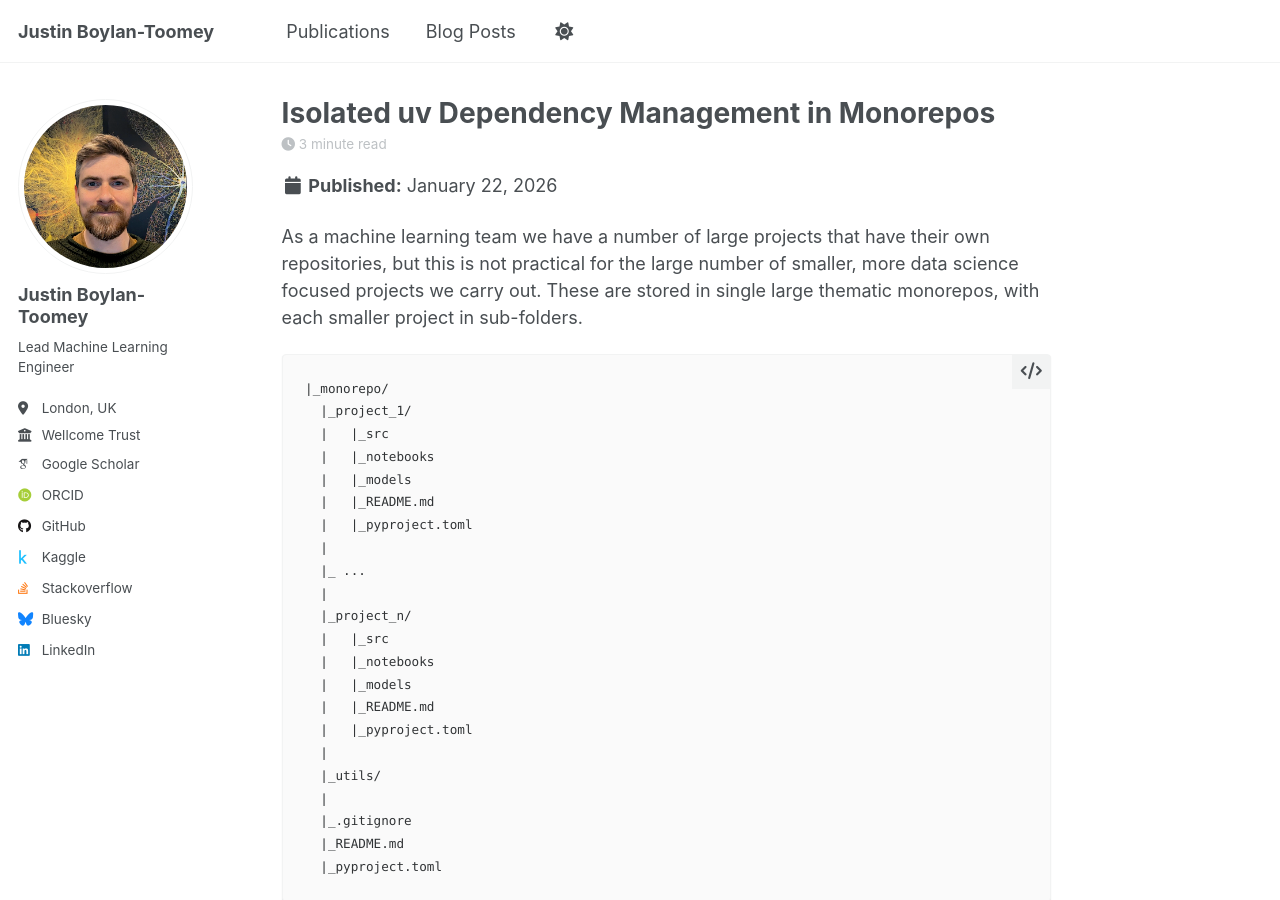
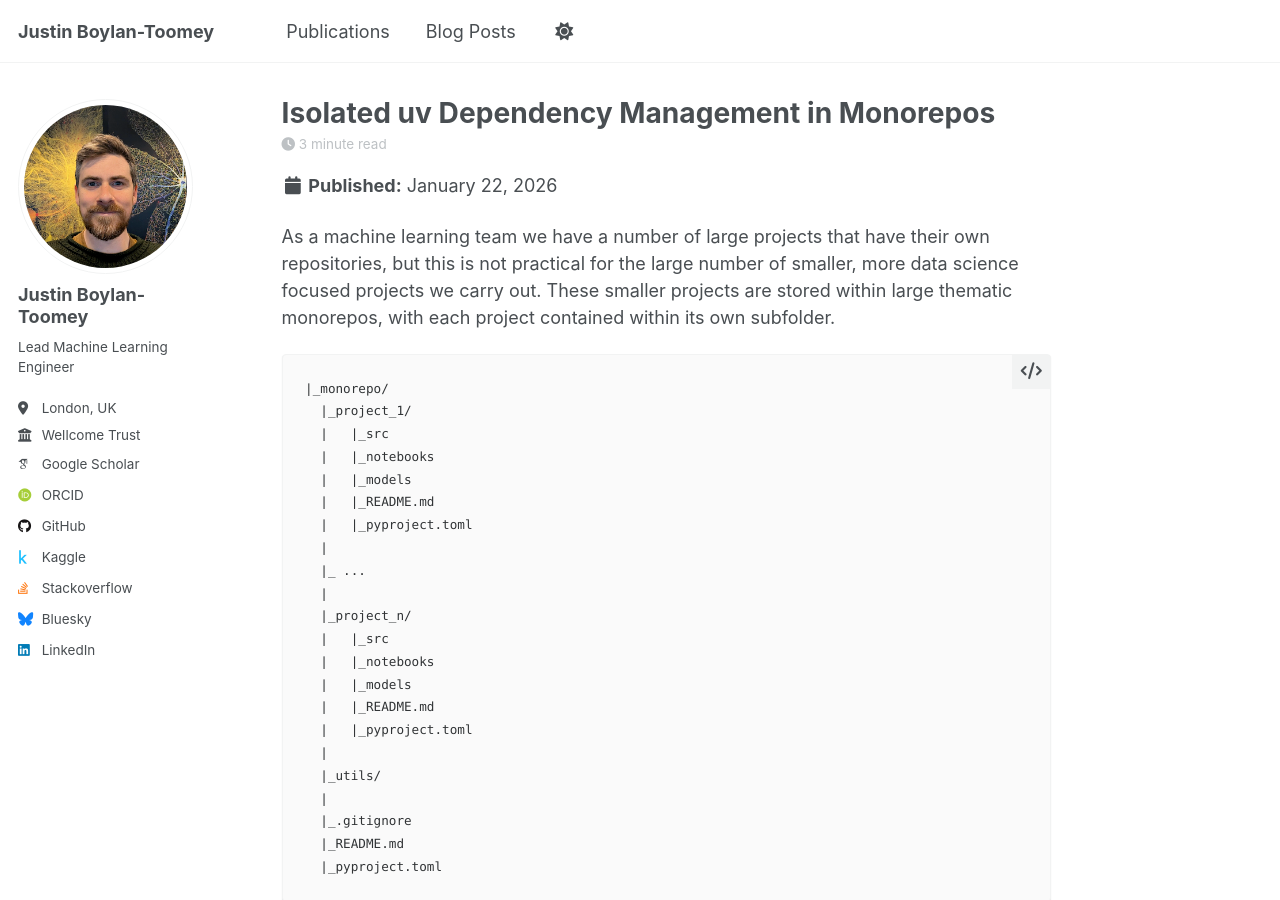
Before and after one commit to justinbt1/justinbt1.github.io, a Jekyll site: the page built from _posts/2026-01-22-managing-uv-monorepo-envs.md, in a window 1280 px wide and 900 px high. Built offline with Jekyll 4.4.1, drawn with Linux system fonts in a browser that asks for light colours; some web fonts are replaced; a script that is not in the unit is left out.

````diff
--- a/_posts/2026-01-22-managing-uv-monorepo-envs.md
+++ b/_posts/2026-01-22-managing-uv-monorepo-envs.md
@@ -6,7 +6,7 @@
   - what I learned today
   - mlops
 ---
-As a machine learning team we have a number of large projects that have their own repositories, but this is not practical for the large number of smaller, more data science focused projects we carry out. These are stored in single large thematic monorepos, with each smaller project in sub-folders.
+As a machine learning team we have a number of large projects that have their own repositories, but this is not practical for the large number of smaller, more data science focused projects we carry out. These smaller projects are stored within large thematic monorepos, with each project contained within its own subfolder.
 
 ```
 |_monorepo/
````
